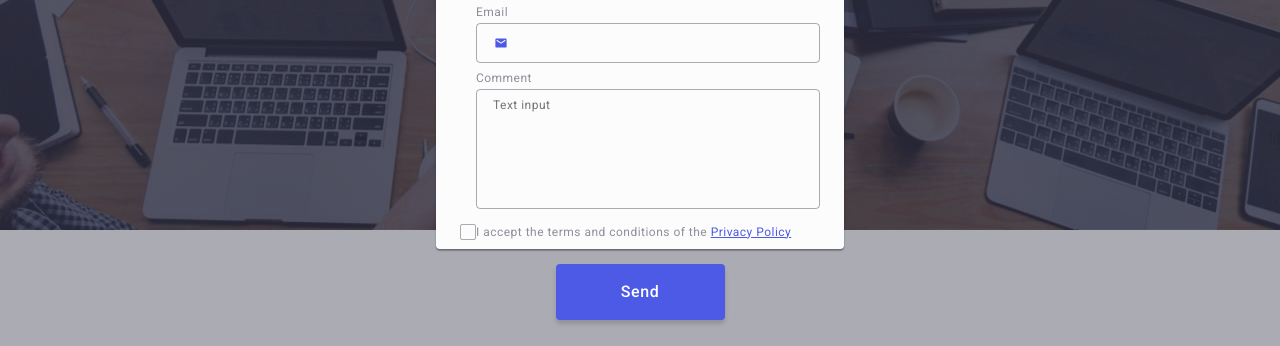
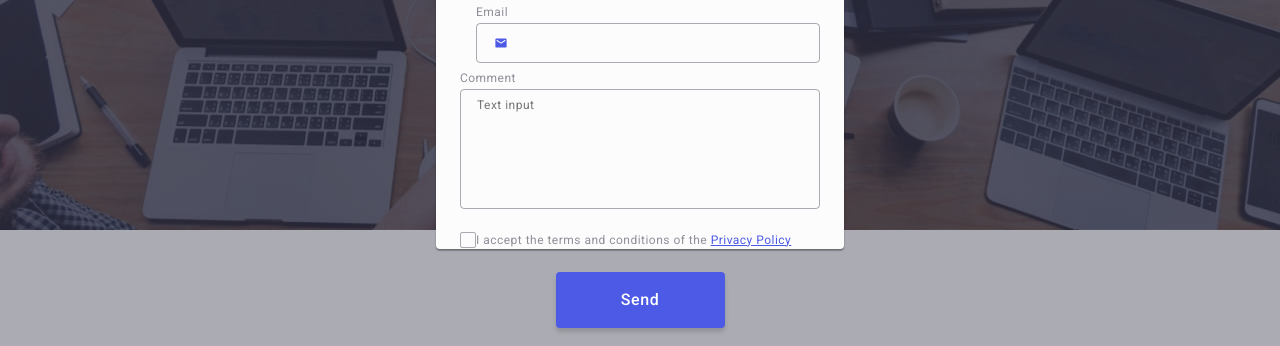
Before and after one commit to sheremetiewaliena/goit-markup-hw-05, a plain HTML site: page index.html in a window 1280 px wide. Shown: the part 443-789 px from the top of the page. Drawn offline with nearby package versions, Linux system fonts and the light colour scheme.

Commit message:
hw05-v4.0

```diff
--- a/css/styles.css
+++ b/css/styles.css
@@ -630,6 +630,9 @@ img {
   margin-left: 16px;
   margin-bottom: 16px;
 }
+.text-area {
+  margin-bottom: 16px;
+}
 .modal-label {
   color: var(--LIGHT-SLATE);
   font-size: 12px;
--- a/index.html
+++ b/index.html
@@ -484,7 +484,7 @@
                   </svg>
                </div>
             </div>
-            <div class="modal-window">
+            <div class="text-area">
                <label class="modal-label" for="user-comment">Comment</label>
                <textarea class="modal-comment" name="user-comment" id="user-comment"
                   placeholder="Text input"></textarea>
```
